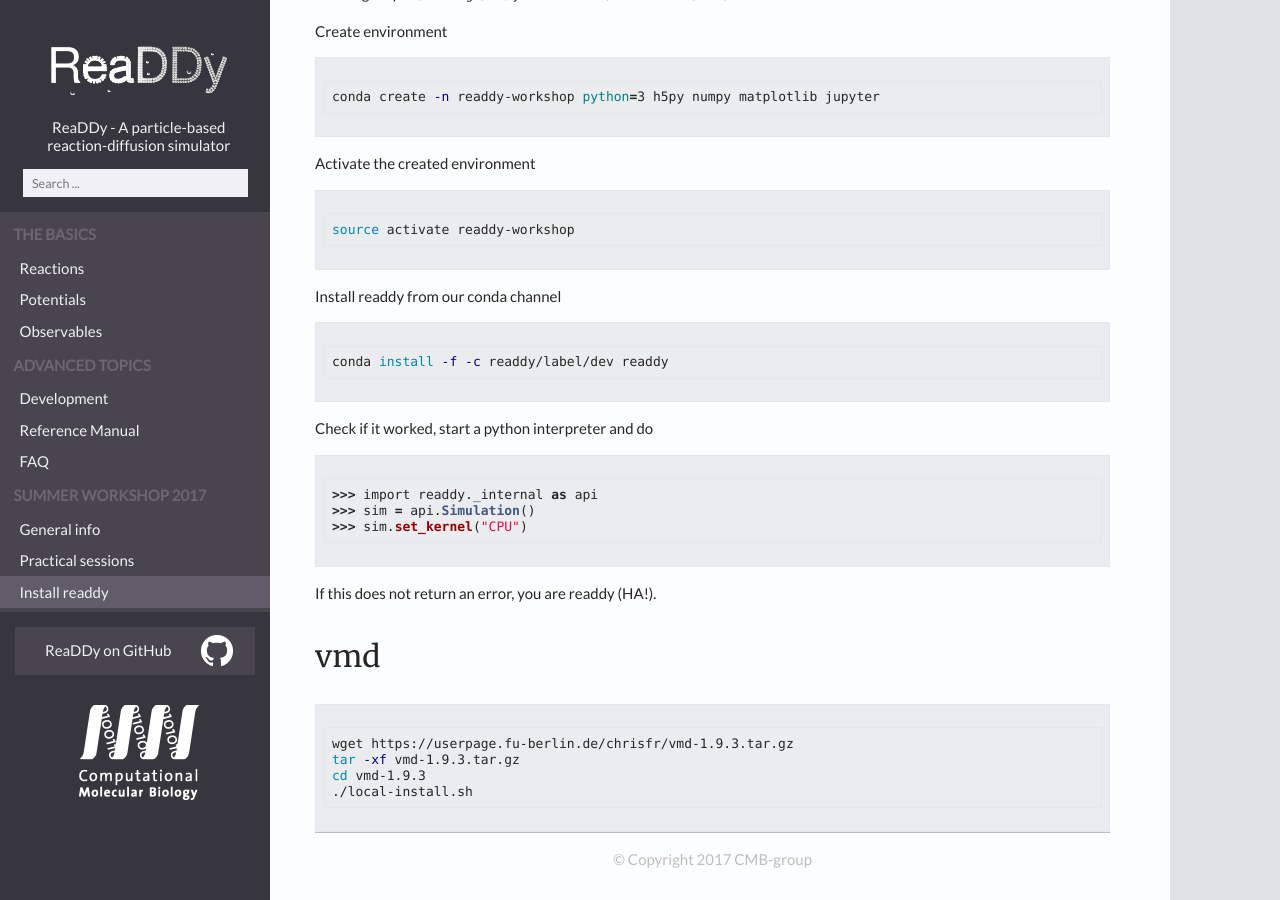
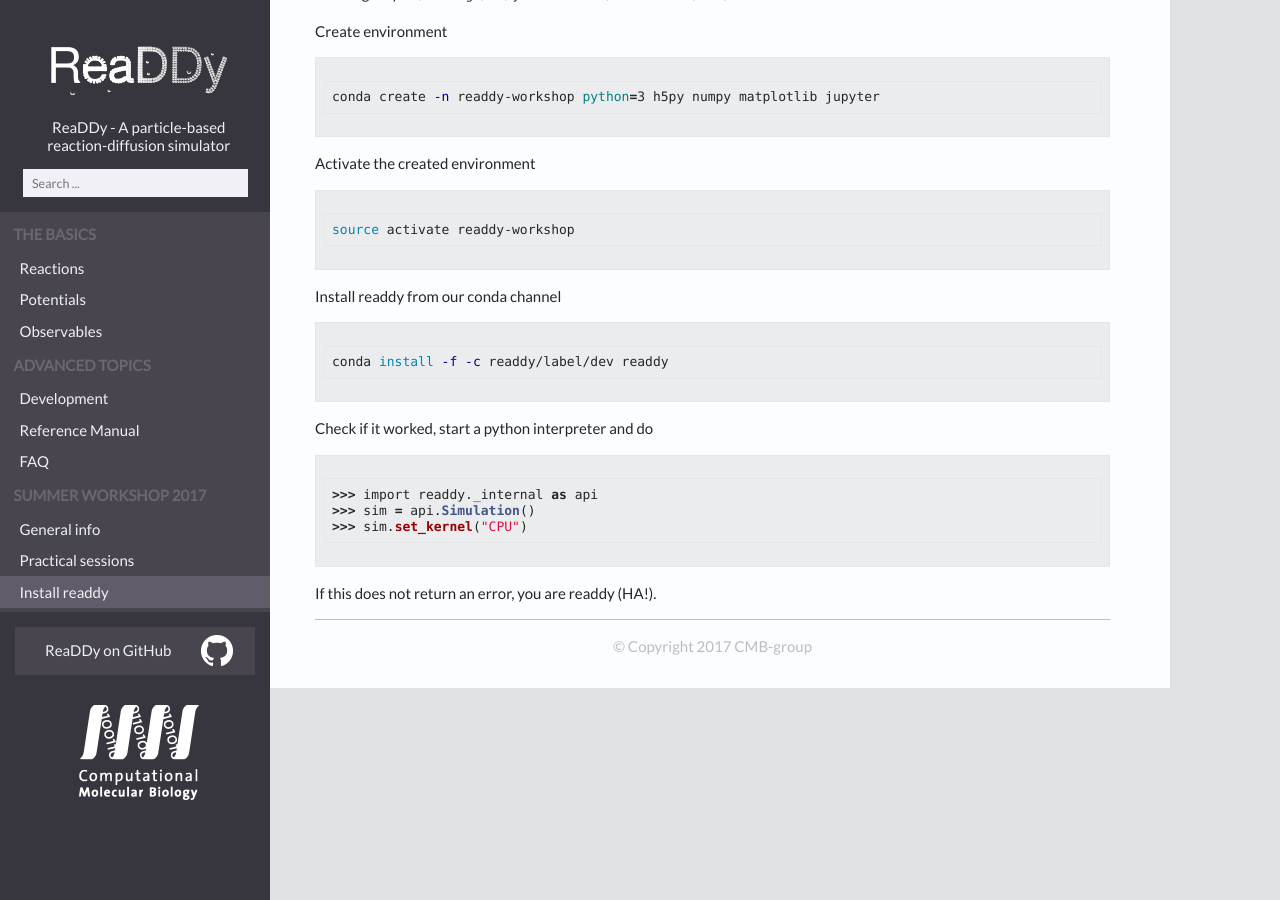
Before and after one commit to readdy/readdy_documentation, a Jekyll site: the page built from readdy_documentation/workshop_install.md, in a window 1280 px wide and 900 px high, scrolled down 567 px. Built offline with Jekyll 4.4.1, drawn with Linux system fonts in a browser that asks for light colours.

Commit message:
remove vmd installation info

````diff
--- a/readdy_documentation/workshop_install.md
+++ b/readdy_documentation/workshop_install.md
@@ -36,12 +36,3 @@ Check if it worked, start a python interpreter and do
 >>> sim.set_kernel("CPU")
 ```
 If this does not return an error, you are readdy (HA!).
-
-## vmd
-
-```bash
-wget https://userpage.fu-berlin.de/chrisfr/vmd-1.9.3.tar.gz
-tar -xf vmd-1.9.3.tar.gz
-cd vmd-1.9.3
-./local-install.sh
-```
````
